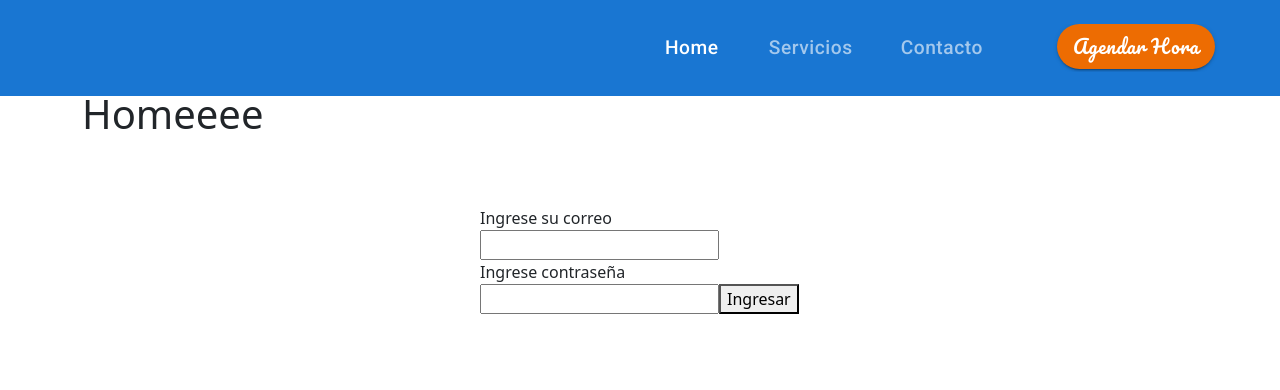
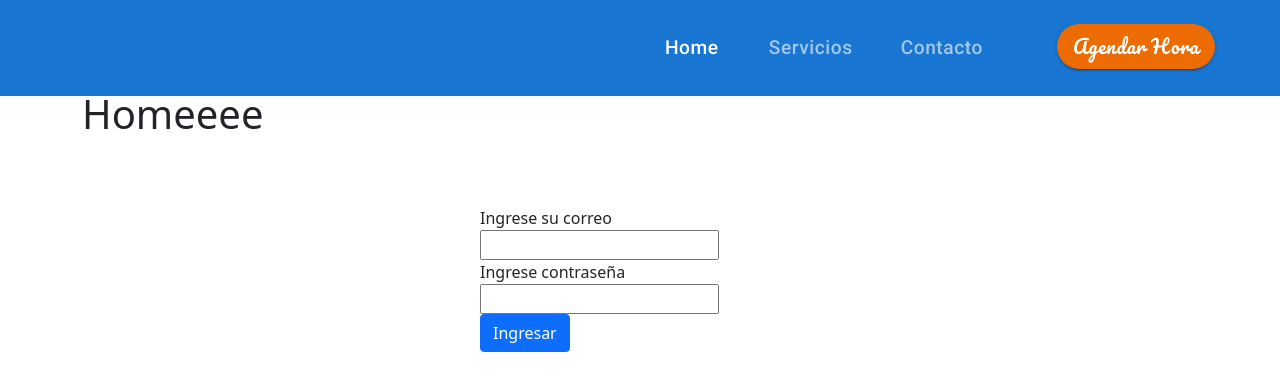
Before and after one commit to CamiloERH/proyectosoftware, a React (Create React App) app: page / in a window 1280 px wide. Shown: the top 390 px of the page. Built offline with nearby package versions, Linux system fonts and the light colour scheme.

Commit message:
Update Login.js

```diff
--- a/src/components/Login/Login.js
+++ b/src/components/Login/Login.js
@@ -19,19 +19,26 @@
         event.preventDefault();
       }
 
+    const handleSubmitClick = (e) => {
+        e.preventDefault();
+        console.log("Listeke");
+        console.log(email);
+
+    }
+
 
 
     return(
 
         <div className="Login">
-            <form action={handleSubmit}>
+            <form>
                 <label>Ingrese su correo</label>
                 <input value={email} onChange={(e)=> setEmail(e.target.value)} type="email"></input>
 
                 <label>Ingrese contraseña</label>
                 <input value={password} type="password" onChange={(e)=> setPassword(e.target.value)}></input>
 
-                <button type="submit">Ingresar</button>
+                <button type="submit" className="btn btn-primary" onClick={handleSubmitClick}>Ingresar</button>
 
             </form>
 
```
